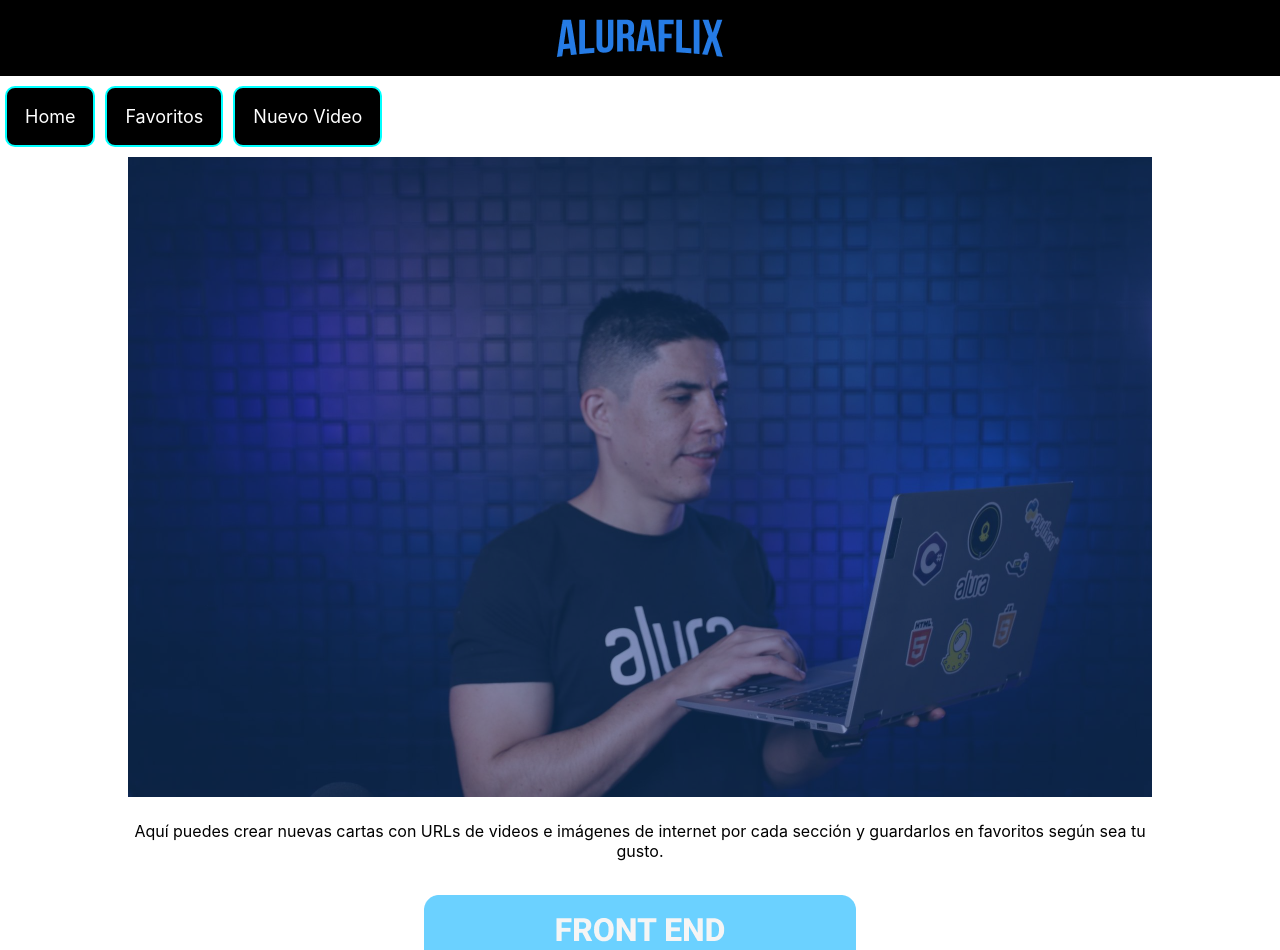
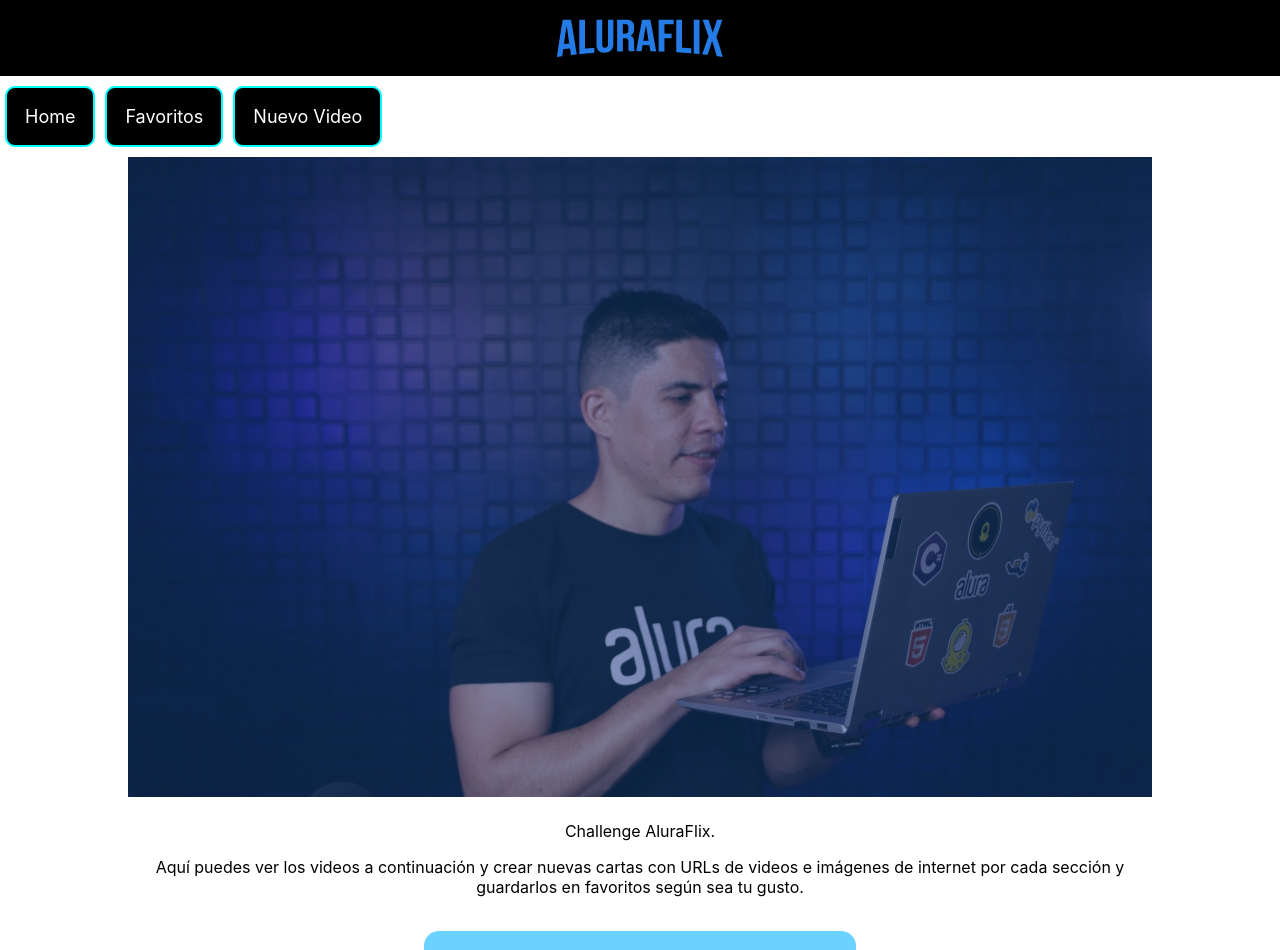
Before and after one commit to Nicolas-Munoz-Bacian/Challenge-AluraFlix-Nicolas-Munoz, a React (Create React App) app: page / in a window 1280 px wide. Shown: the top 950 px of the page. Built offline with nearby package versions, Linux system fonts and the light colour scheme; no server answers.

Commit message:
Add files via upload

```diff
--- a/src/pages/Favoritos/index.js
+++ b/src/pages/Favoritos/index.js
@@ -1,7 +1,6 @@
 import React from 'react';
 import Banner from "../../components/Banner";
 import styles from "../../pages/Favoritos/Favoritos.module.css";
-import Titulo from "../../components/Titulo";
 import Card from "../../components/Card";
 import { useFavoritosContext } from "../Context/Favoritos";
 
--- a/src/pages/NuevaCard/NuevaCard.js
+++ b/src/pages/NuevaCard/NuevaCard.js
@@ -63,7 +63,6 @@
 
     return (
         <div>
-            <p>Aquí puedes crear nuevas cartas con URL de videos e imágenes de internet por cada sección y guardarlos en favoritos según sea tu gusto.</p>
             <button onClick={handleNewVideo}>Agregar Nuevo Video</button>
             {showModal && (
                 <EditModal
--- a/src/pages/inicio/index.js
+++ b/src/pages/inicio/index.js
@@ -53,7 +53,9 @@
     <>
       <Banner src={home} img="home" color="#154580" />
       <p style={{ textAlign: 'center', margin: '1em 125px' }}>
-        Aquí puedes crear nuevas cartas con URLs de videos e imágenes de internet
+        Challenge AluraFlix.<p></p>
+        Aquí puedes ver los videos a continuación y crear nuevas cartas con URLs
+        de videos e imágenes de internet
         por cada sección y guardarlos en favoritos según sea tu gusto.
       </p>
       {/* Sección Front End */}
```
